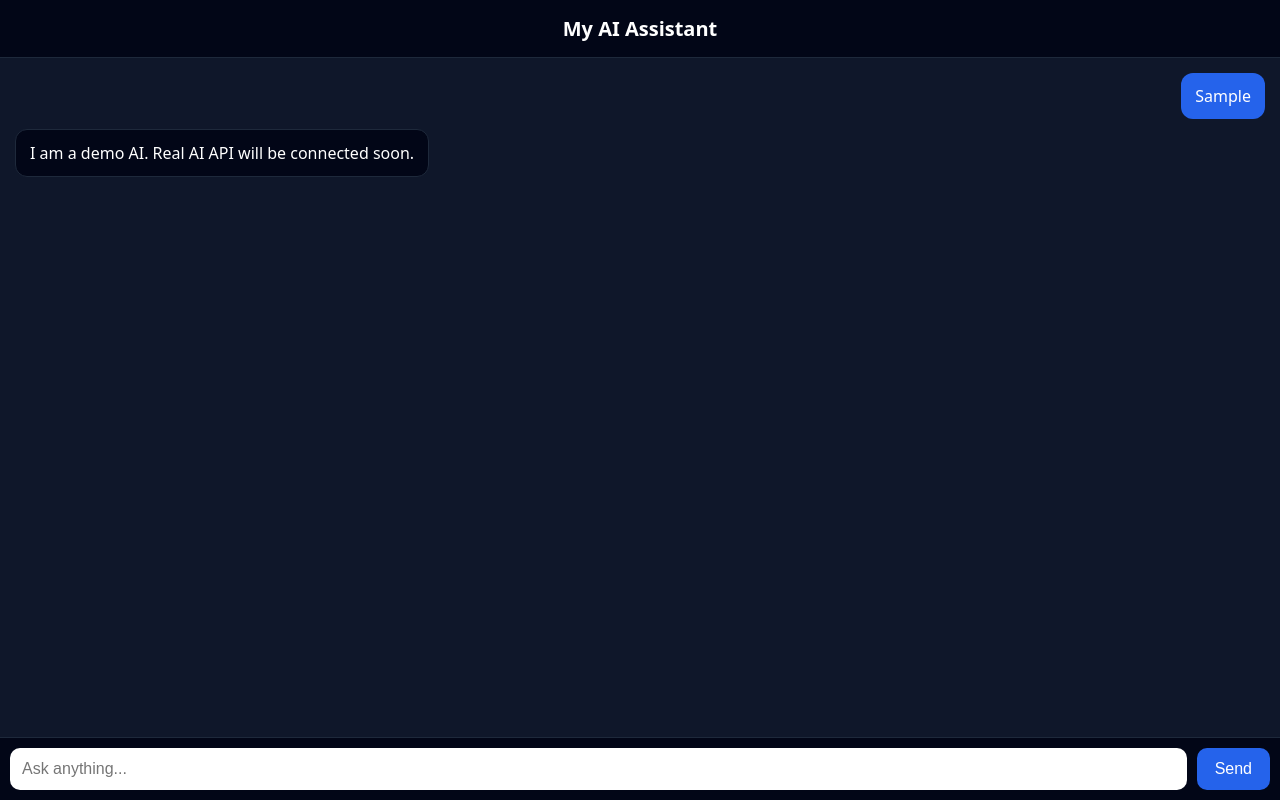
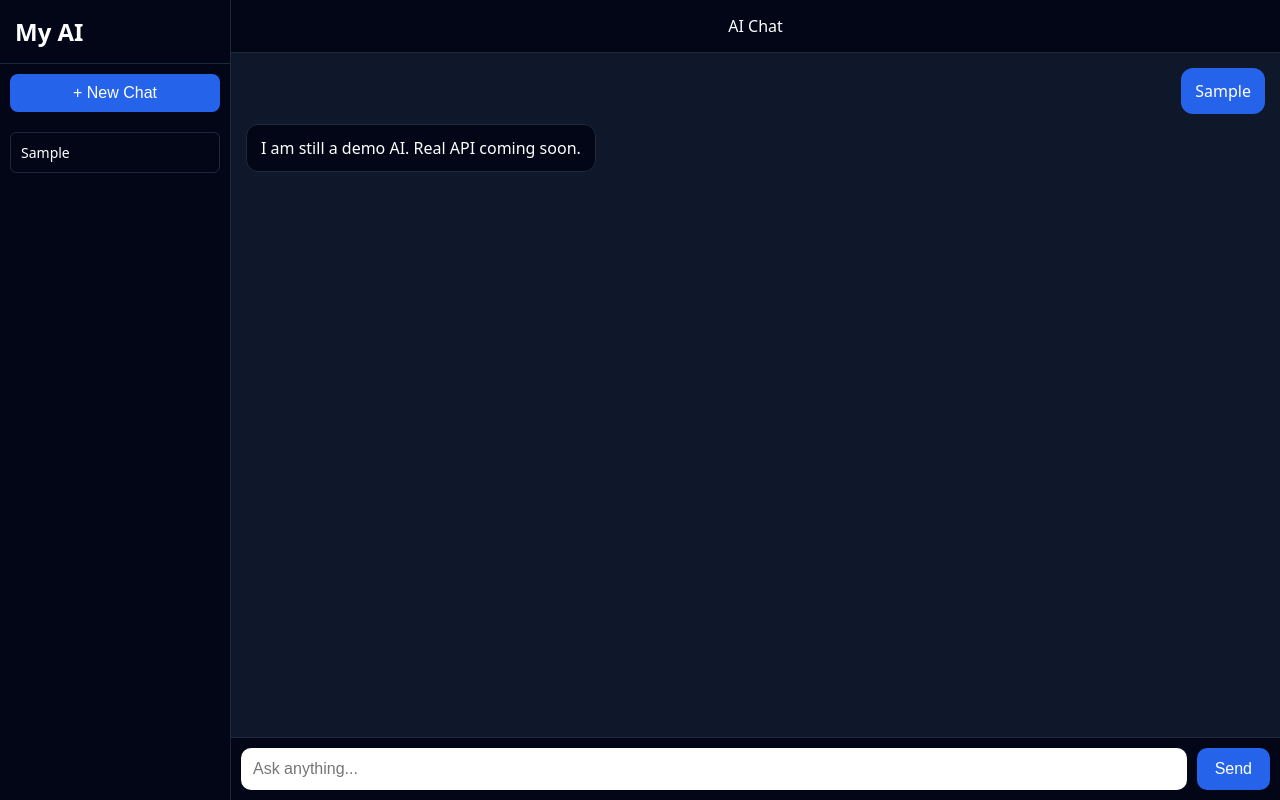
Before and after one commit to hemanthhemu9449-cpu/my-ai, a plain HTML site: page index.html in a window 1280 px wide. Both pictures are taken after typing "Sample" into the empty fields and a click on the button "Send". Drawn offline with Linux system fonts and the light colour scheme.

Commit message:
Update index.html

```diff
--- a/index.html
+++ b/index.html
@@ -8,21 +8,62 @@
 <style>
 body {
   margin: 0;
-  font-family: system-ui, -apple-system, BlinkMacSystemFont, sans-serif;
+  font-family: system-ui, sans-serif;
   background: #0f172a;
-  color: #fff;
+  color: white;
+  height: 100vh;
+  display: flex;
+}
+
+#sidebar {
+  width: 230px;
+  background: #020617;
+  border-right: 1px solid #1e293b;
   display: flex;
   flex-direction: column;
-  height: 100vh;
+}
+
+#sidebar h2 {
+  margin: 0;
+  padding: 15px;
+  border-bottom: 1px solid #1e293b;
+}
+
+#newChat {
+  margin: 10px;
+  padding: 10px;
+  background: #2563eb;
+  border: none;
+  color: white;
+  border-radius: 8px;
+}
+
+#history {
+  flex: 1;
+  overflow-y: auto;
+  padding: 10px;
+}
+
+.historyItem {
+  padding: 10px;
+  border-radius: 6px;
+  margin-bottom: 5px;
+  background: #020617;
+  border: 1px solid #1e293b;
+  font-size: 14px;
+}
+
+#main {
+  flex: 1;
+  display: flex;
+  flex-direction: column;
 }
 
 header {
   padding: 15px;
   text-align: center;
-  font-weight: bold;
-  font-size: 20px;
+  border-bottom: 1px solid #1e293b;
   background: #020617;
-  border-bottom: 1px solid #1e293b;
 }
 
 #chat {
@@ -35,10 +76,9 @@ header {
 }
 
 .msg {
-  max-width: 80%;
+  max-width: 75%;
   padding: 12px 14px;
   border-radius: 12px;
-  animation: fadeIn 0.2s ease;
 }
 
 .user {
@@ -52,34 +92,12 @@ header {
   border: 1px solid #1e293b;
 }
 
-.typing {
-  display: inline-block;
-}
-
-.typing span {
-  animation: blink 1.4s infinite both;
-  font-size: 20px;
-}
-.typing span:nth-child(2) { animation-delay: .2s; }
-.typing span:nth-child(3) { animation-delay: .4s; }
-
-@keyframes blink {
-  0% { opacity: .2; }
-  20% { opacity: 1; }
-  100% { opacity: .2; }
-}
-
-@keyframes fadeIn {
-  from { opacity: 0; transform: translateY(5px); }
-  to { opacity: 1; transform: translateY(0); }
-}
-
 footer {
   display: flex;
   padding: 10px;
   gap: 10px;
+  border-top: 1px solid #1e293b;
   background: #020617;
-  border-top: 1px solid #1e293b;
 }
 
 input {
@@ -87,7 +105,6 @@ input {
   padding: 12px;
   border-radius: 10px;
   border: none;
-  outline: none;
   font-size: 16px;
 }
 
@@ -99,74 +116,100 @@ button {
   border-radius: 10px;
   font-size: 16px;
 }
+
+@media (max-width: 700px) {
+  #sidebar { display: none; }
+}
 </style>
 </head>
 
 <body>
 
-<header>My AI Assistant</header>
+<div id="sidebar">
+  <h2>My AI</h2>
+  <button id="newChat" onclick="newChat()">+ New Chat</button>
+  <div id="history"></div>
+</div>
 
+<div id="main">
+  <header>AI Chat</header>
   <div id="chat"></div>
-
   <footer>
     <input id="input" placeholder="Ask anything..." />
     <button onclick="send()">Send</button>
   </footer>
+</div>
 
 <script>
-const chat = document.getElementById("chat");
+let chats = JSON.parse(localStorage.getItem("chats") || "[]");
+let currentChat = chats.length ? chats.length - 1 : -1;
+
+const chatBox = document.getElementById("chat");
+const historyBox = document.getElementById("history");
 const input = document.getElementById("input");
 
-// Load history
-let history = JSON.parse(localStorage.getItem("chatHistory") || "[]");
-history.forEach(m => addMsg(m.text, m.type));
+function save() {
+  localStorage.setItem("chats", JSON.stringify(chats));
+}
 
-function save() {
-  localStorage.setItem("chatHistory", JSON.stringify(history));
+function renderHistory() {
+  historyBox.innerHTML = "";
+  chats.forEach((c, i) => {
+    const d = document.createElement("div");
+    d.className = "historyItem";
+    d.innerText = c.title || "New Chat";
+    d.onclick = () => loadChat(i);
+    historyBox.appendChild(d);
+  });
+}
+
+function loadChat(i) {
+  currentChat = i;
+  chatBox.innerHTML = "";
+  chats[i].messages.forEach(m => addMsg(m.text, m.type));
+}
+
+function newChat() {
+  chats.push({ title: "New Chat", messages: [] });
+  currentChat = chats.length - 1;
+  chatBox.innerHTML = "";
+  save();
+  renderHistory();
 }
 
 function addMsg(text, type) {
   const div = document.createElement("div");
   div.className = "msg " + type;
   div.innerText = text;
-  chat.appendChild(div);
-  chat.scrollTop = chat.scrollHeight;
-}
-
-function addTyping() {
-  const div = document.createElement("div");
-  div.className = "msg ai";
-  div.id = "typing";
-  div.innerHTML = `<span class="typing"><span>.</span><span>.</span><span>.</span></span>`;
-  chat.appendChild(div);
-  chat.scrollTop = chat.scrollHeight;
-}
-
-function removeTyping() {
-  const t = document.getElementById("typing");
-  if (t) t.remove();
+  chatBox.appendChild(div);
+  chatBox.scrollTop = chatBox.scrollHeight;
 }
 
 function send() {
   const text = input.value.trim();
   if (!text) return;
 
+  if (currentChat === -1) newChat();
+
   addMsg(text, "user");
-  history.push({ text, type: "user" });
-  save();
+  chats[currentChat].messages.push({ text, type: "user" });
+  chats[currentChat].title = text.slice(0, 20);
 
   input.value = "";
 
-  addTyping();
+  setTimeout(() => {
+    const reply = "I am still a demo AI. Real API coming soon.";
+    addMsg(reply, "ai");
+    chats[currentChat].messages.push({ text: reply, type: "ai" });
+    save();
+    renderHistory();
+  }, 1000);
 
-  setTimeout(() => {
-    removeTyping();
-    const reply = "I am a demo AI. Real AI API will be connected soon.";
-    addMsg(reply, "ai");
-    history.push({ text: reply, type: "ai" });
   save();
-  }, 1200);
 }
+
+renderHistory();
+if (currentChat !== -1) loadChat(currentChat);
 </script>
 
 </body>
```
Lines whose indentation alone changed are shown as unchanged.
